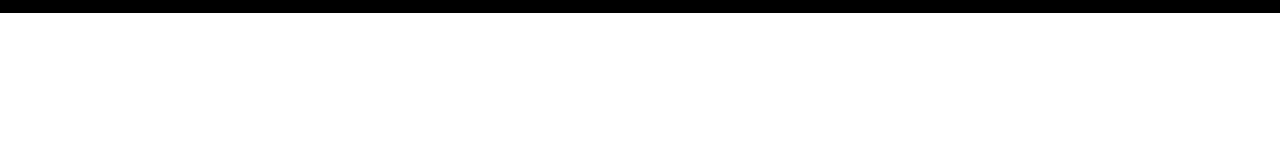
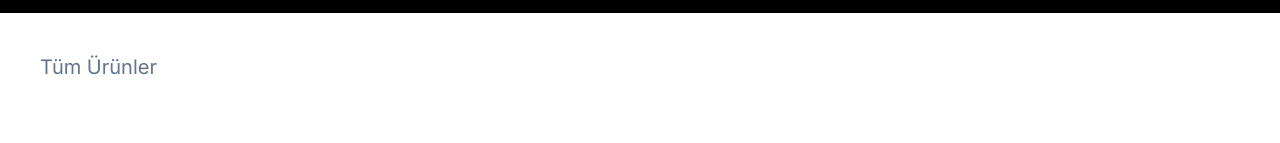
Before and after one commit to egesua/e-commerce-next, a Next.js app: page / in a window 1280 px wide. Shown: the part 404-547 px from the top of the page. Built offline with nearby package versions, Linux system fonts and the light colour scheme.

Commit message:
product card created also some product mock data.

```diff
--- a/app/components/general/Heading.tsx
+++ b/app/components/general/Heading.tsx
@@ -1,8 +1,13 @@
 
-const Heading = () => {
+interface HeadingProps{
+    center?: boolean
+    text: string
+}
+
+const Heading:React.FC<HeadingProps> = ({center, text}) => {
   return (
-    <div>
-      Heading
+    <div className={`text-slate-500 my-3 md:my-10 px-3 md:px-10 md:text-xl ${center ? "text-center" : "text-start"}`}>
+      {text}
     </div>
   )
 }
--- /dev/null
+++ b/app/components/home/ProductCard.tsx
@@ -0,0 +1,10 @@
+
+const ProductCard = () => {
+  return (
+    <div>
+
+    </div>
+  )
+}
+
+export default ProductCard;
--- /dev/null
+++ b/app/components/home/Products.tsx
@@ -0,0 +1,12 @@
+import Heading from "../general/Heading"
+
+
+const Products = () => {
+  return (
+    <div>
+      <Heading text="Tüm Ürünler" />
+    </div>
+  )
+}
+
+export default Products;
--- a/app/page.tsx
+++ b/app/page.tsx
@@ -1,11 +1,13 @@
 import Banner from "./components/home/Banner";
 import Category from "./components/home/Category";
+import Products from "./components/home/Products";
 
 export default function Home() {
   return (
     <div>
       <Category />
       <Banner />
+      <Products />
     </div>
   );
 }
```
